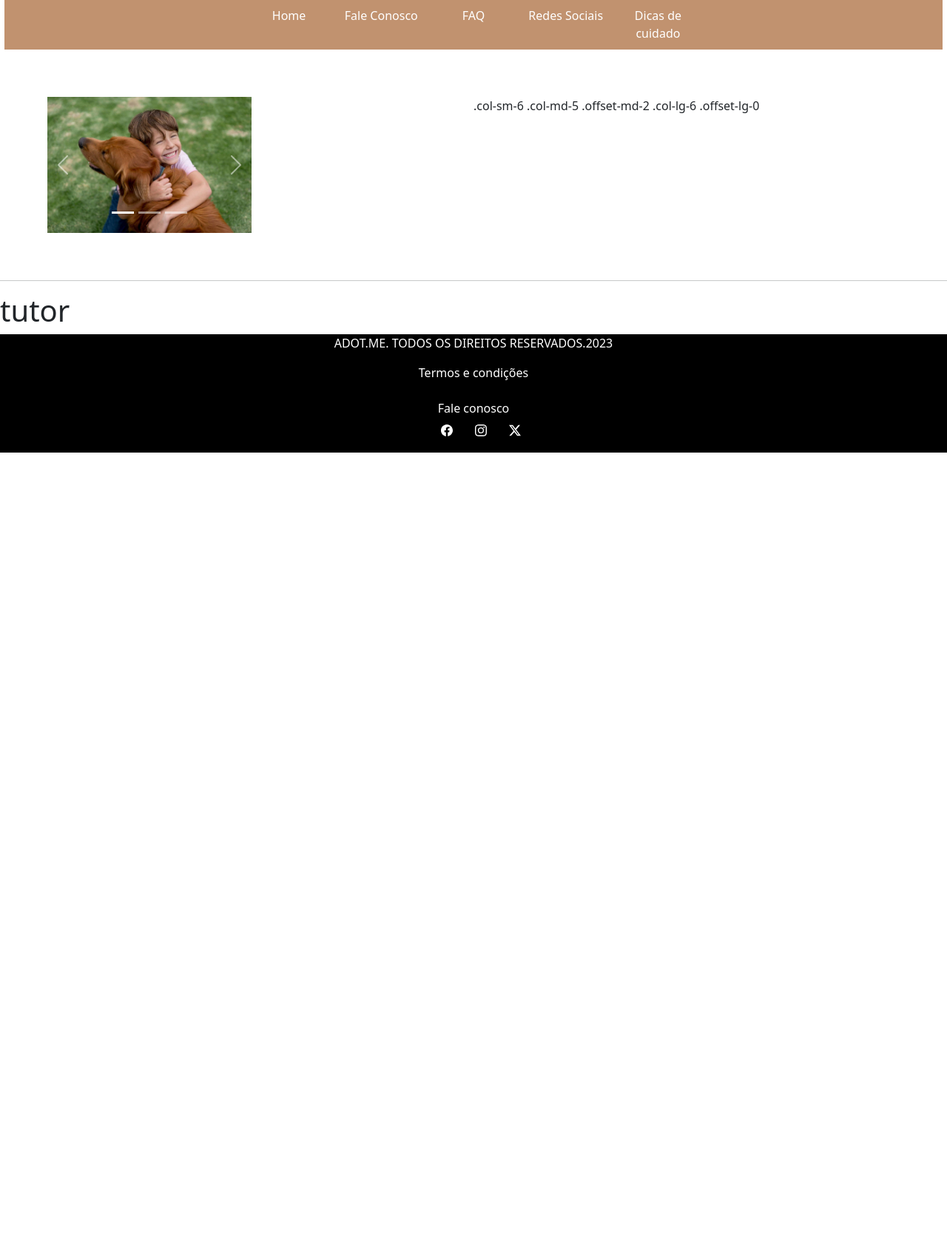
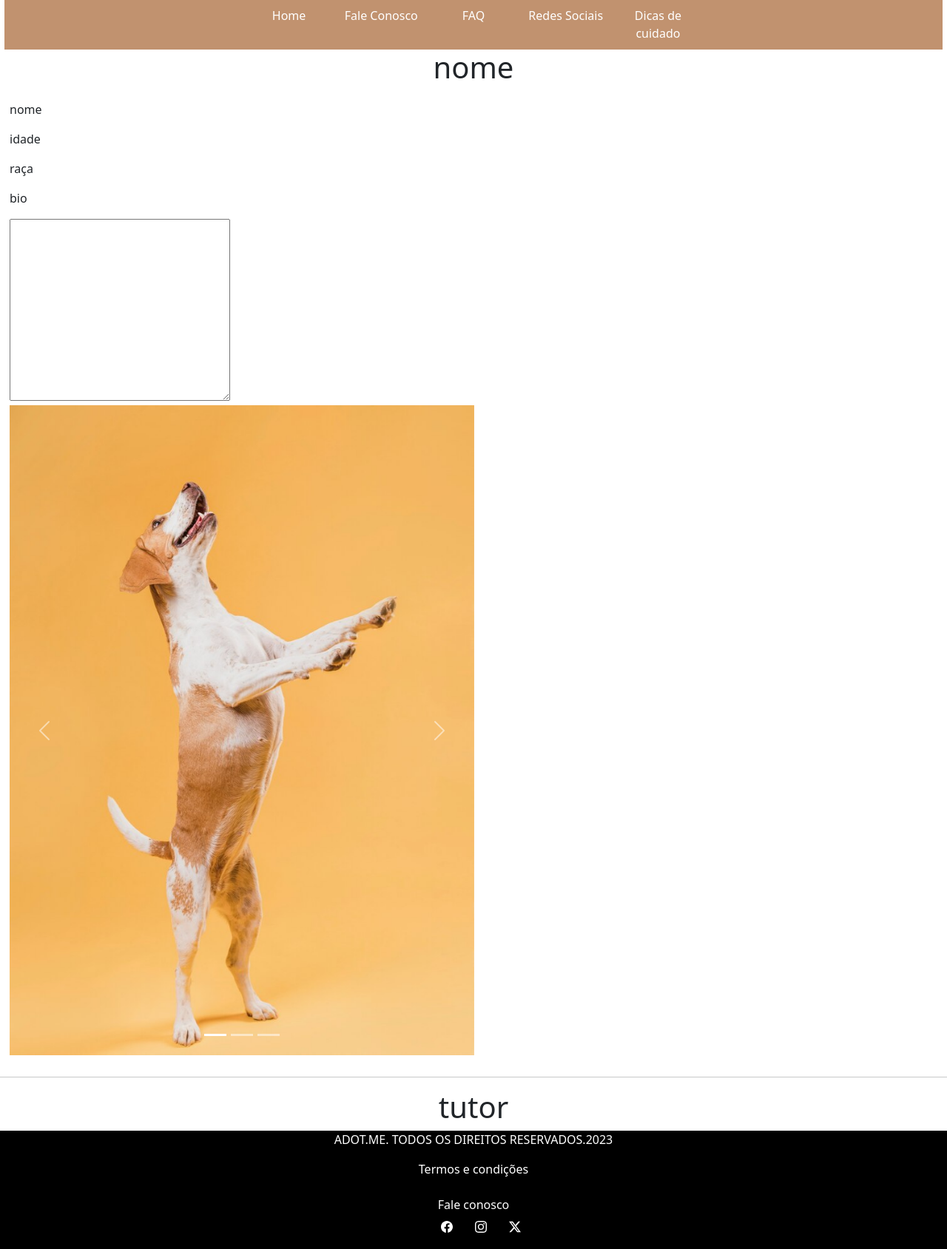
Before and after one commit to lippekstro/adote_me, a PHP site: page /views/perfil.html in a window 1280 px wide. Shown: the part 64-1753 px from the top of the page at 74% size. Before the commit the page ends 676 px from the top, so only its background shows below. Run offline with PHP 8.4, Linux system fonts and the light colour scheme.

Commit message:
renan-perfil

```diff
--- a/css/perfil.css
+++ b/css/perfil.css
@@ -54,20 +54,24 @@ col {
     text-decoration: none;
 }
 
-.perfil{
-    display: flex;
-    margin: 5%;
+
+/* conteudo da pagina */
+
+h1{
+    text-align: center;
+}
+
+#carousel{
+    width: 50%;
+    height: 50%;
+    margin: 1%;
+}
 
 
 
-}
 
 
-#imagens{
-    width: 100%;
-    height: 100%;
 
-}
 
 
 
--- a/views/faq.html
+++ b/views/faq.html
@@ -62,7 +62,7 @@
         <div class="container text-center" id="nav">
             <div class="row row-cols-6" id="navlink">
                 <div class="col"><a href="index.html">Home</a></div>
-                <div class="col"><a href="cadastro.html">Cadastro</a></div>
+                <div class="col"><a href="cadastro_usu.html">Cadastro</a></div>
                 <div class="col"><a href="faleconosco.html">Fale Conosco</a></div>
                 <div class="col"><a href="catalogo.html">Catálago</a></div>
                 <div class="col"><a href="">Redes Sociais</a></div><!-- falta link -->
--- a/views/perfil.html
+++ b/views/perfil.html
@@ -97,9 +97,21 @@
         </div>
       </div>
     </nav>
+
+     <!-- conteudo da pagina -->
+     <h1>nome</h1>
     <div class="perfil">
-      <div class="row"  id="imagens">
-        <div class="col-sm-6 col-md-5 col-lg-6">
+      <div class="row">
+        <div class="col-sm-6 col-md-5 col-lg-6" id="carousel">
+
+          <div class="col-sm-6 col-md-5 offset-md-2 col-lg-6 offset-lg-0">
+            <p>nome</p>
+            <p>idade</p>
+            <p>raça</p>
+            <p>bio</p>
+            <textarea name="biografia" id="bio" cols="30" rows="10"></textarea>
+          </div>
+
           <div id="carouselExampleIndicators" class="carousel slide">
             <div class="carousel-indicators">
               <button type="button" data-bs-target="#carouselExampleIndicators" data-bs-slide-to="0" class="active" aria-current="true" aria-label="Slide 1"></button>
@@ -108,14 +120,15 @@
             </div>
             <div class="carousel-inner">
               <div class="carousel-item active">
-                <img src="/imgs/cachorro_riança.jpeg" class="d-block w-100" alt="...">
+                <img src="/imgs/cachorro_perfil05.jpg" class="d-block w-100" alt="..." id="imagens">
               </div>
               <div class="carousel-item">
-                <img src="/imgs/cahorrosegurandoalgumacoisa.png" class="d-block w-100" alt="...">
+                <img src="/imgs/cachorro_perfil02.jpg" class="d-block w-100" alt="..." id="imagens">
               </div>
               <div class="carousel-item">
-                <img src="/imgs/dog-transformed.png" class="d-block w-100" alt="...">
+                <img src="/imgs/cachorro_perfil03.jpg" class="d-block w-100" alt="..." id="imagens">
               </div>
+
             </div>
             <button class="carousel-control-prev" type="button" data-bs-target="#carouselExampleIndicators" data-bs-slide="prev">
               <span class="carousel-control-prev-icon" aria-hidden="true"></span>
@@ -128,8 +141,7 @@
           </div>
         </div>
       </div>
-      <div class="col-sm-6 col-md-5 offset-md-2 col-lg-6 offset-lg-0">
-        .col-sm-6 .col-md-5 .offset-md-2 .col-lg-6 .offset-lg-0
+
       </div>
     </div>
     <hr>
```
Also changed, not shown: imgs/cachorro_perfil.avif (added), imgs/cachorro_perfil.jpg (added), imgs/cachorro_perfil02.jpg (added), imgs/cachorro_perfil03.jpg (added), imgs/cachorro_perfil05.jpg (added), imgs/cahorro_perfil.png (added).
